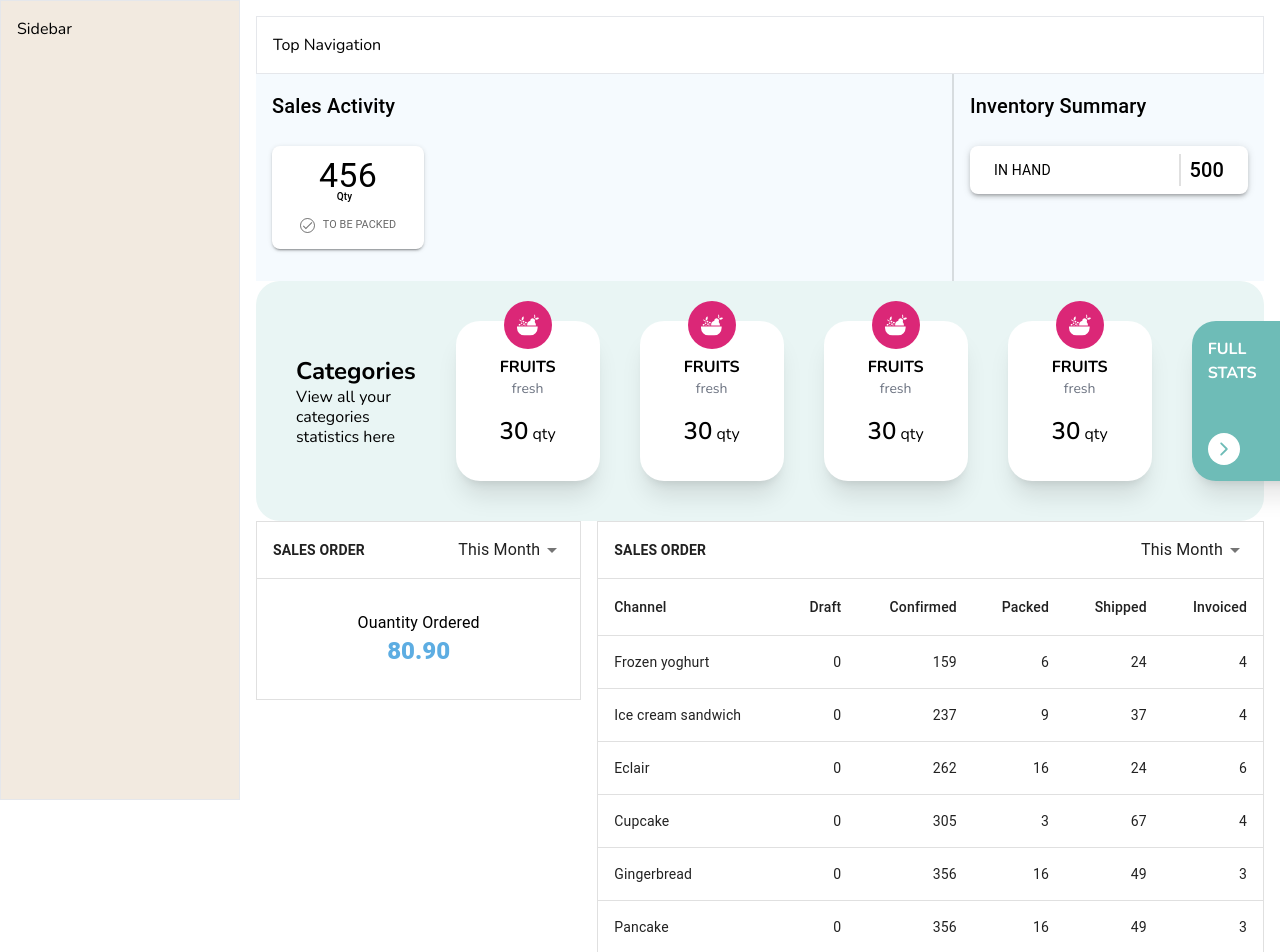
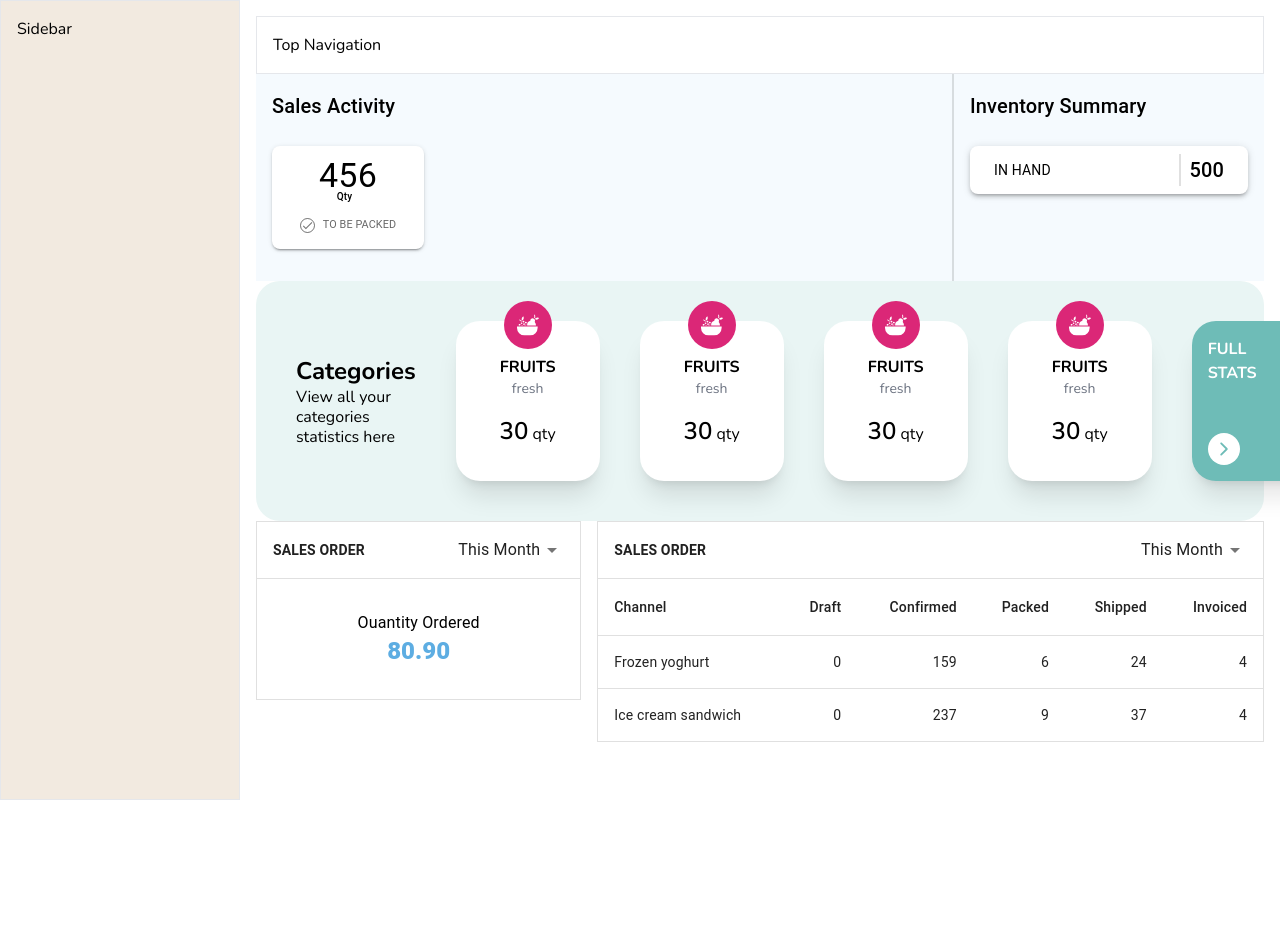
Before and after one commit to Strangeal/front-trakade, a React (Vite) app: page /dashboard in a window 1280 px wide. Shown: the top 952 px of the page. After the commit the page ends 800 px from the top, so only its background shows below. Built offline with nearby package versions, Linux system fonts and the light colour scheme.

Commit message:
Modify number of data rendered in component

```diff
--- a/src/components/dashboard/SalesOrder.tsx
+++ b/src/components/dashboard/SalesOrder.tsx
@@ -29,10 +29,6 @@ function createData(
 const rows = [
   createData("Frozen yoghurt", 0, 159, 6, 24, 4),
   createData("Ice cream sandwich", 0, 237, 9, 37, 4),
-  createData("Eclair", 0, 262, 16, 24, 6),
-  createData("Cupcake", 0, 305, 3, 67, 4),
-  createData("Gingerbread", 0, 356, 16, 49, 3),
-  createData("Pancake", 0, 356, 16, 49, 3),
 ];
 const SalesOrder = (props: Props) => {
   return (
```
